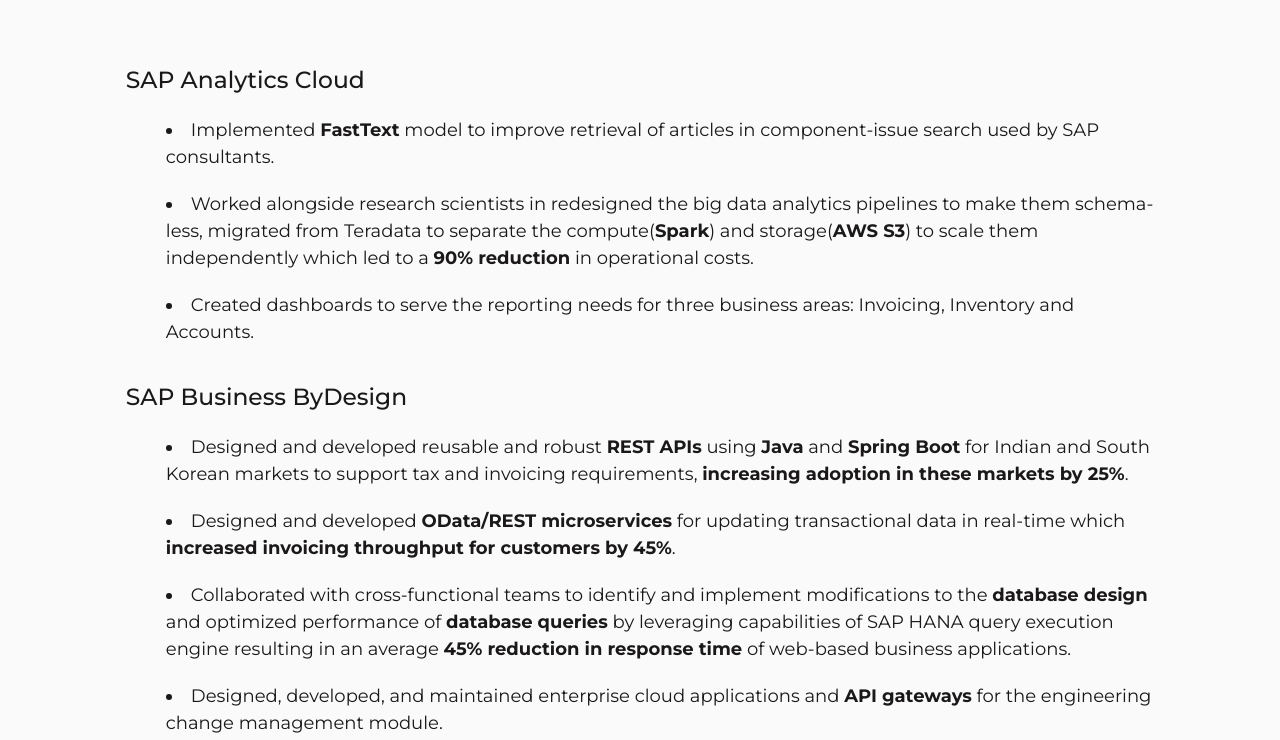
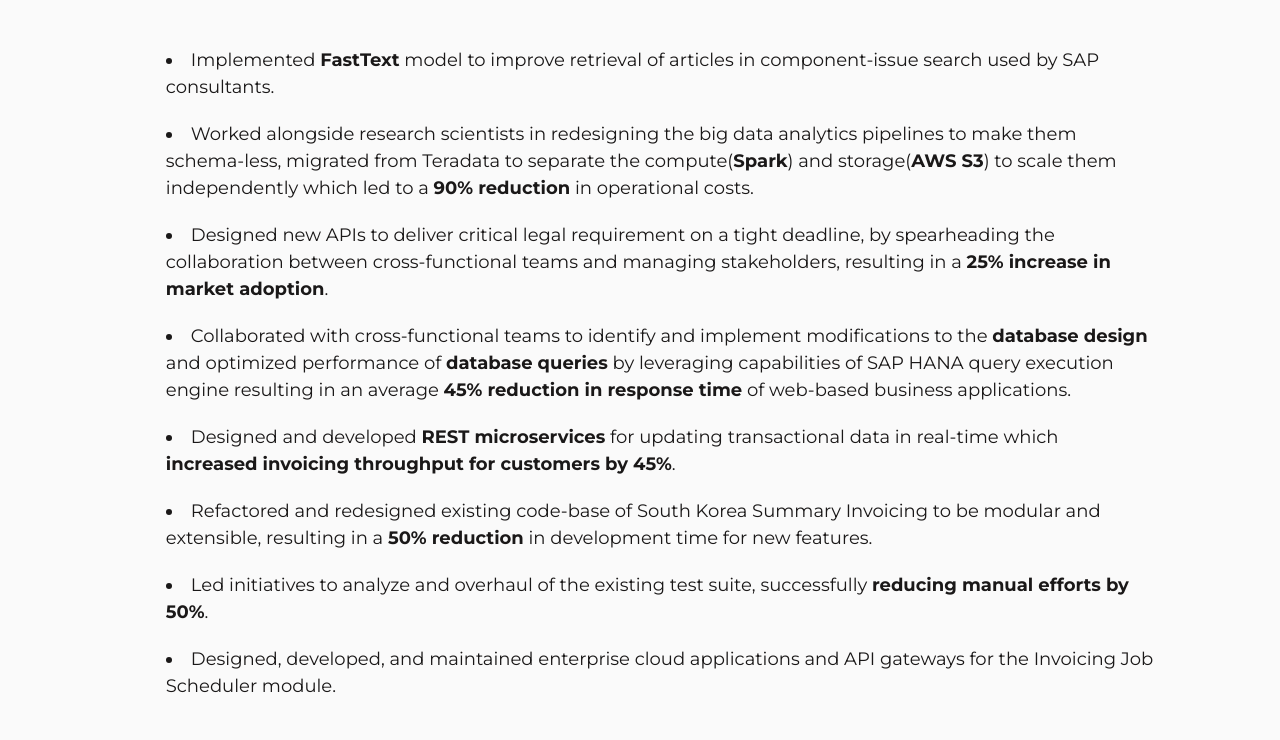
Before and after one commit to TarunThomasEapen/TarunThomasEapen.githib.io, a plain HTML site: page index.html in a window 1280 px wide. Shown: the part 2008-2748 px from the top of the page. Drawn offline with nearby package versions, Linux system fonts and the light colour scheme.

Commit message:
Final Commit

```diff
--- a/index.html
+++ b/index.html
@@ -70,7 +70,7 @@
 
             <li class="nav-item", style="line-height: 45px">
 <!--              <a role="button" class="btn btn-dark resume-btn" href="Resume_Tarun_Thomas_Eapen.pdf" style="color:#fafafa;text-decoration:none" target="_blank">Resume</a>-->
-              <a role="button" class="btn btn-dark resume-btn" href="https://drive.google.com/file/d/1upIwoVdKNeR_OCKFd4txVJhVga-MF3gi/view?usp=sharing" style="color:#fafafa;text-decoration:none" target="_blank">Resume</a>
+              <a role="button" class="btn btn-dark resume-btn" href="https://drive.google.com/file/d/1irFcKpzQl1ZWfXUqgsxVKbZw2tB6Mivm/view?usp=sharing" style="color:#fafafa;text-decoration:none" target="_blank">Resume</a>
             </li>
             <li class="nav-item", style="line-height: 45px">
               <a role="button" class="btn btn-dark" style="color:#fafafa" href="#contact">Get in touch</a>
@@ -184,32 +184,35 @@
       </div>
       <div class="row">
 
-        <p class="desc-subtit list_space">SAP Analytics Cloud</p>
+<!--        <p class="desc-subtit list_space">SAP Analytics Cloud</p>-->
         <ul style="list-style-position: inside;">
           <li class="list_space">
             Implemented <b>FastText</b> model to improve retrieval of articles in component-issue search used by SAP consultants.
           </li>
           <li class="list_space">
-            Worked alongside research scientists in redesigned the big data analytics pipelines to make them schema-less, migrated from Teradata to separate the compute(<b>Spark</b>) and storage(<b>AWS S3</b>) to scale them independently which led to a <b>90% reduction</b> in operational costs.
+            Worked alongside research scientists in redesigning the big data analytics pipelines to make them schema-less, migrated from Teradata to separate the compute(<b>Spark</b>) and storage(<b>AWS S3</b>) to scale them independently which led to a <b>90% reduction</b> in operational costs.
           </li>
-          <li>
-            Created dashboards to serve the reporting needs for three business areas: Invoicing, Inventory and Accounts.
-          </li>
-        </ul>
+<!--        </ul>-->
 
-        <p class="desc-subtit list_space">SAP Business ByDesign</p>
-        <ul style="list-style-position: inside;">
+<!--&lt;!&ndash;        <p class="desc-subtit list_space">SAP Business ByDesign</p>&ndash;&gt;-->
+<!--        <ul style="list-style-position: inside;">-->
           <li class="list_space">
-            Designed and developed reusable and robust <b>REST APIs</b> using <b>Java</b> and <b>Spring Boot</b> for Indian and South Korean markets to support tax and invoicing requirements, <b>increasing adoption in these markets by 25%</b>.
-          </li>
-          <li class="list_space">
-            Designed and developed <b>OData/REST microservices</b> for updating transactional data in real-time which <b>increased invoicing throughput for customers by 45%</b>.
+            Designed new APIs to deliver critical legal requirement on a tight deadline, by spearheading the collaboration between cross-functional teams and managing stakeholders, resulting in a <b>25% increase in market adoption</b>.
           </li>
           <li class="list_space">
             Collaborated with cross-functional teams to identify and implement modifications to the <b>database design</b> and optimized performance of <b>database queries</b> by leveraging capabilities of SAP HANA query execution engine resulting in an average <b>45% reduction in response time</b> of web-based business applications.
           </li>
+          <li class="list_space">
+            Designed and developed <b>REST microservices</b> for updating transactional data in real-time which <b>increased invoicing throughput for customers by 45%</b>.
+          </li>
+          <li class="list_space">
+            Refactored and redesigned existing code-base of South Korea Summary Invoicing to be modular and extensible, resulting in a <b>50% reduction</b> in development time for new features.
+          </li>
+          <li class="list_space">
+            Led initiatives to analyze and overhaul of the existing test suite, successfully <b>reducing manual efforts by 50%</b>.
+          </li>
           <li>
-            Designed, developed, and maintained enterprise cloud applications and <b>API gateways</b> for the engineering change management module.
+            Designed, developed, and maintained enterprise cloud applications and API gateways for the Invoicing Job Scheduler module.
           </li>
         </ul>
       </div>
```
